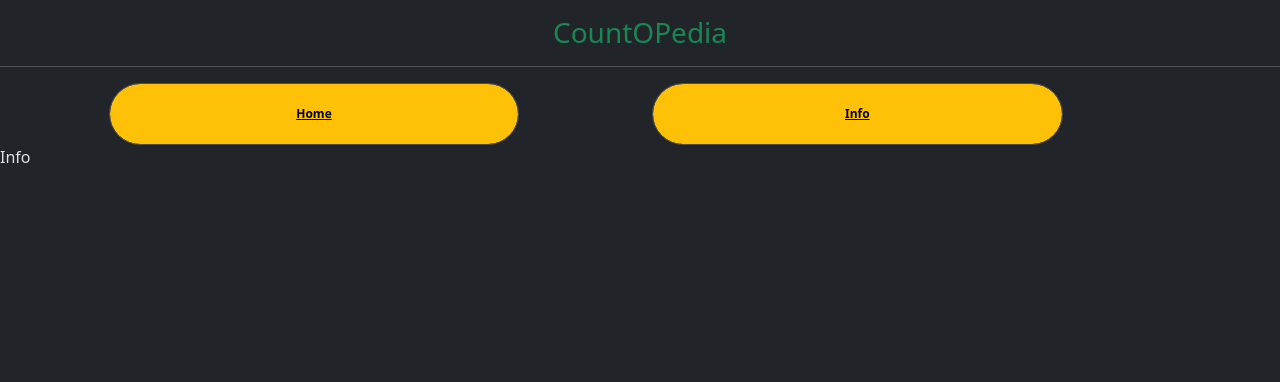
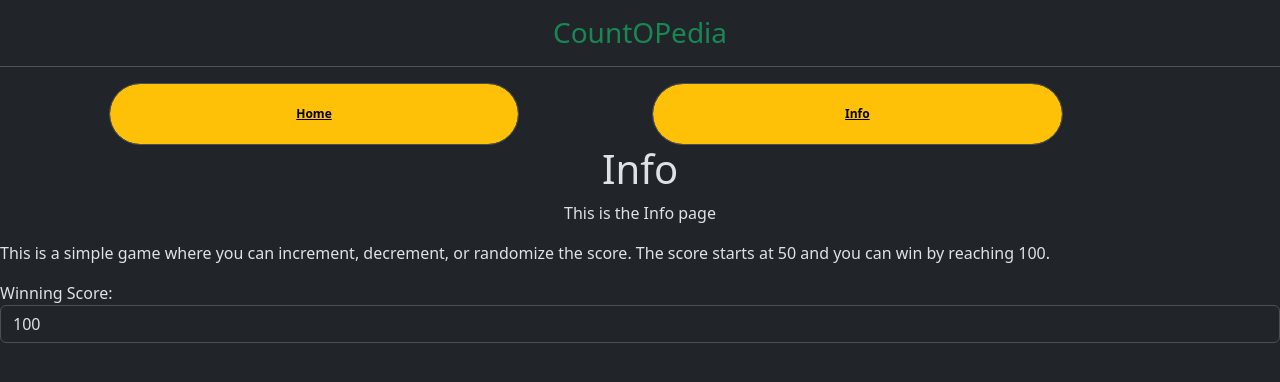
Before and after one commit to bhrugen/5-Vue-PiniaDemo, a Vue app in the folder PiniaDemo/: page /info in a window 1280 px wide. Shown: the top 382 px of the page. Built offline with nearby package versions, Linux system fonts and the light colour scheme.

Commit message:
Section 16 - Pinia across components

```diff
--- a/PiniaDemo/src/components/Home.vue
+++ b/PiniaDemo/src/components/Home.vue
@@ -4,13 +4,19 @@
     <h2 class="text-primary pb-3">Current Score:{{ gameStore.getScore }}</h2>
     <span class="text-primary pb-3">Max Score: {{ gameStore.maxHeath }}</span>
     <br />
-    <span class="text-success pb-3 h3" v-if="gameStore.getScore >= 100">
+    <span
+      class="text-success pb-3 h3"
+      v-if="gameStore.getScore >= gameStore.maxHeath"
+    >
       You Won!
     </span>
     <span class="text-danger pb-3 h3" v-else-if="gameStore.getScore < 0">
       You Lost!
     </span>
-    <div class="row" v-if="gameStore.getScore < 100 && gameStore.getScore > 0">
+    <div
+      class="row"
+      v-if="gameStore.getScore < gameStore.maxHeath && gameStore.getScore > 0"
+    >
       <div class="col-5 offset-1">
         <button class="form-control btn btn-success p-4" @click="Increment">
           Increment
--- a/PiniaDemo/src/components/Info.vue
+++ b/PiniaDemo/src/components/Info.vue
@@ -1 +1,19 @@
-<template>Info</template>
+<template>
+  <div>
+    <h1 class="text-center">Info</h1>
+    <p class="text-center">This is the Info page</p>
+    <p>
+      This is a simple game where you can increment, decrement, or randomize the
+      score. The score starts at 50 and you can win by reaching
+      {{ gameStore.getWinningScore }}.
+    </p>
+
+    Winning Score:
+    <input type="text" class="form-control" v-model="gameStore.maxHeath" />
+  </div>
+</template>
+
+<script setup>
+import { useGameStore } from "../store/gameStore";
+const gameStore = useGameStore();
+</script>
--- a/PiniaDemo/src/store/gameStore.js
+++ b/PiniaDemo/src/store/gameStore.js
@@ -10,6 +10,9 @@ export const useGameStore = defineStore("gameStore", {
   getters: {
     getScore() {
       return this.score;
+    },
+    getWinningScore() {
+      return this.maxHeath;
     },
   },
   actions: {
```
